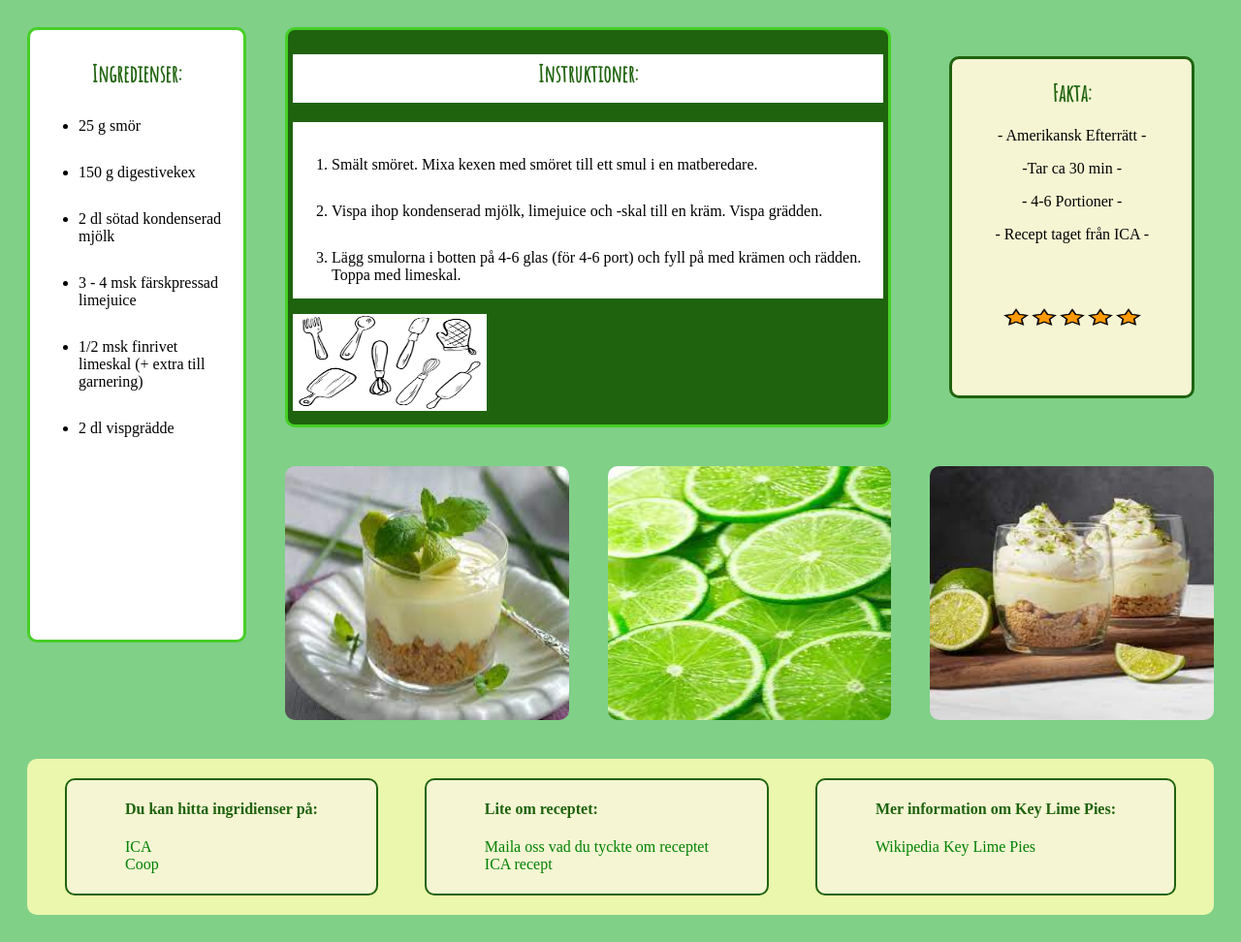
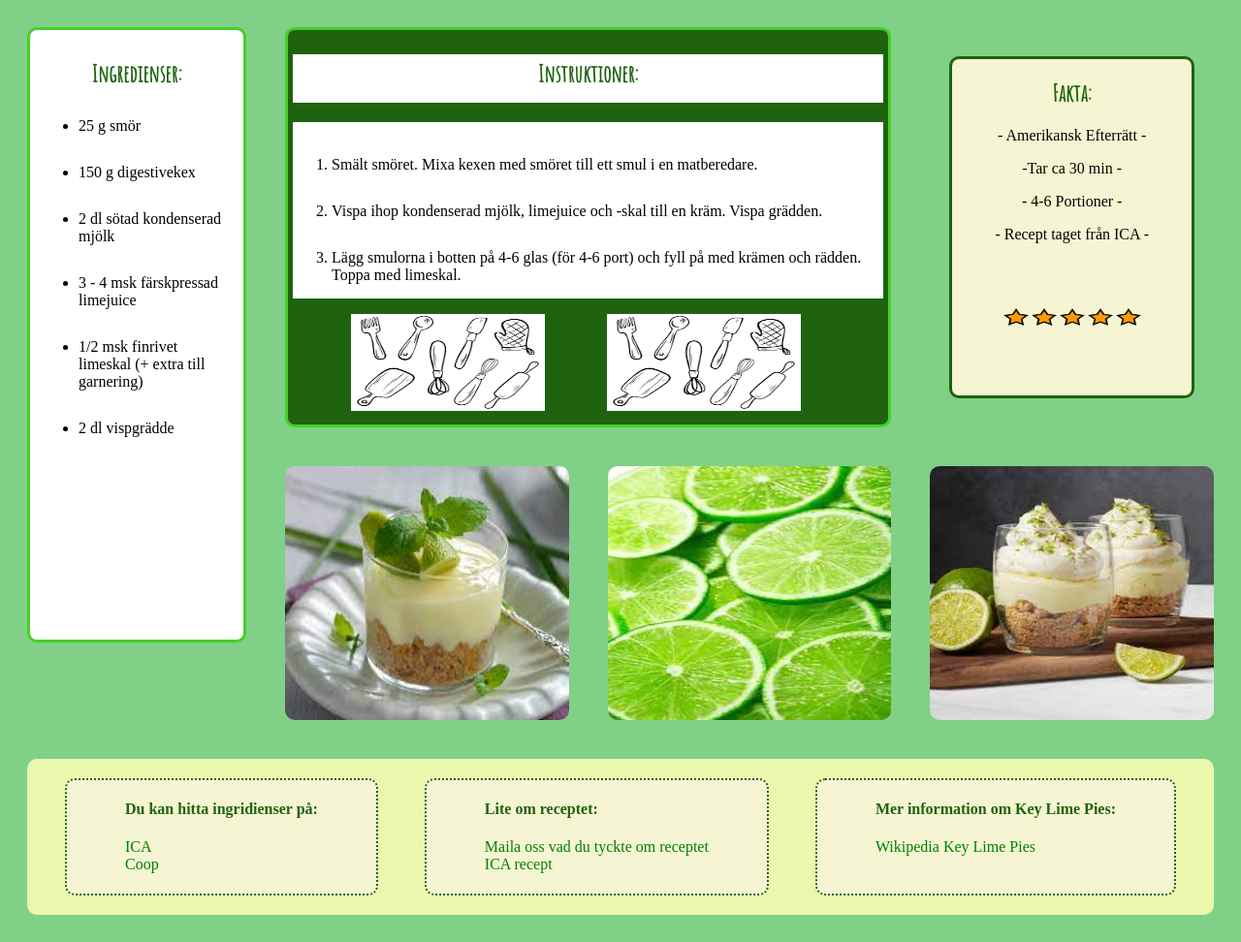
Before and after one commit to TE22A-andersson-tea/Projekt-1_Key_lime_pie, a plain HTML site: page index.html in a window 1280 px wide. Shown: the part 130-1102 px from the top of the page at 97% size. Drawn offline with Linux system fonts and the light colour scheme; a web font is replaced by a local one.

Commit message:
fixat border på footern lite och bild

```diff
--- a/index.html
+++ b/index.html
@@ -38,6 +38,7 @@
                 <li>Lägg smulorna i botten på 4-6 glas (för 4-6 port) och fyll på med krämen och rädden. Toppa med limeskal.</li>
             </ol>
             <img id="imgredskap" src="./img/bakredskap.png" alt="">
+            <img id="imgredskap" src="./img/bakredskap.png" alt="">
      </div>
 
     <div class = "Fakta">
--- a/style.css
+++ b/style.css
@@ -3,10 +3,8 @@ body{
     grid-template-columns: 0.8fr 1fr 1fr 1fr;
     grid-template-rows: 0.5fr 1.8fr 1.2fr 0.8fr;
     background-color: #80D088;
-    /*background-image: url(./img/LimePie-bakrund.jpg);
-    background-repeat: no-repeat;
-    background-size: cover;*/
 }
+
 
 h2{
     text-align: center;
@@ -75,6 +73,8 @@ li{
 #imgredskap{
     height: 100px;
     width: 200px;
+    padding-left: 60px;
+
 }
 
 .Fakta{
@@ -139,7 +139,7 @@ a{
     flex-direction: column;
     align-content: center;
 
-    border: 2px solid #1f630e;
+    border: 2px dotted #1f630e;
     margin: 5px;
     padding-bottom: 10px;
     padding-top: 0px;
```
